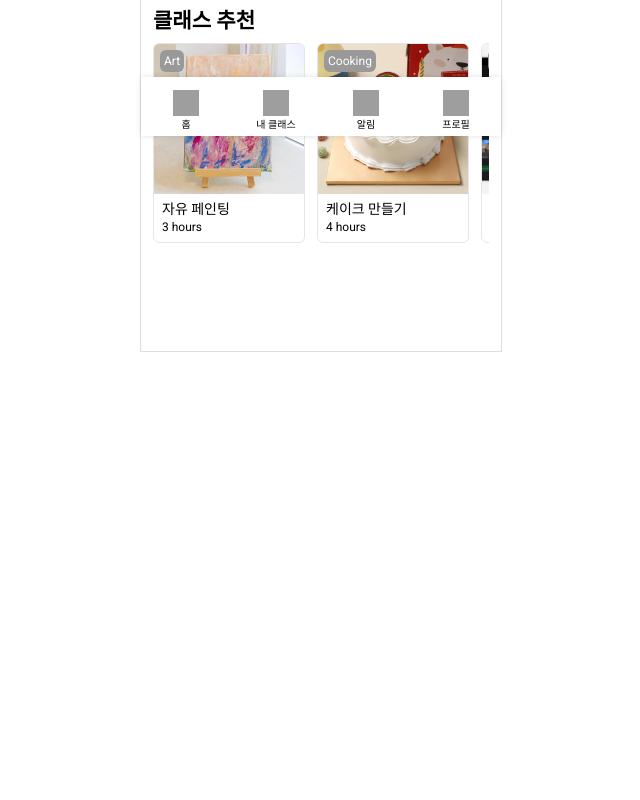
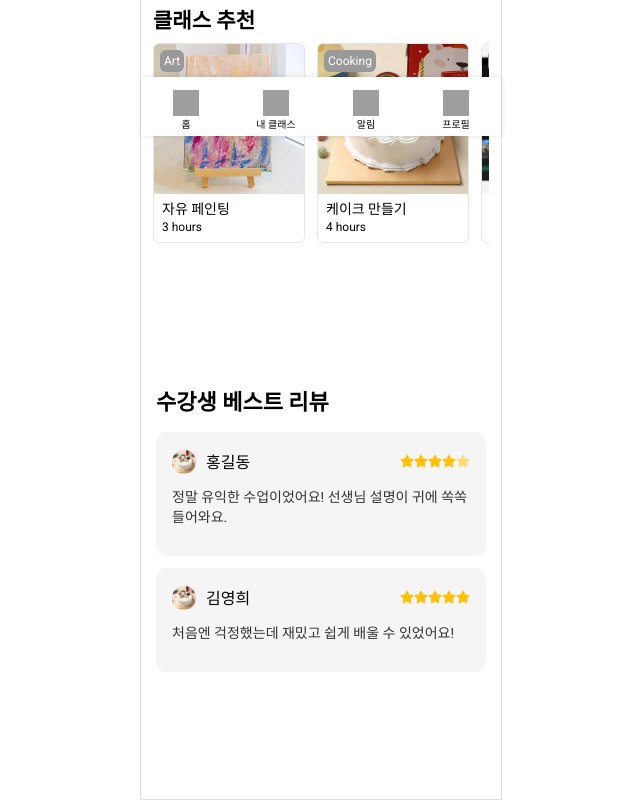
Before and after one commit to ehy0414/jju_9oorm_1_front, a React (Create React App) app: page /home in a window 1280 px wide. Shown: the part 664-1464 px from the top of the page, without its empty margins (319-959 px from the left). Before the commit the page ends 1016 px from the top, so only its background shows below. Built offline with nearby package versions, Linux system fonts and the light colour scheme; no server answers; grey boxes are pictures that could not be loaded; a web font is replaced by a local one.

Commit message:
design: 베스트 수강 리뷰 추가

```diff
--- a/package.json
+++ b/package.json
@@ -10,6 +10,7 @@
     "axios": "^1.9.0",
     "react": "^19.1.0",
     "react-dom": "^19.1.0",
+    "react-icons": "^5.5.0",
     "react-router-dom": "^7.6.0",
     "react-scripts": "5.0.1",
     "styled-components": "^6.1.18",
--- /dev/null
+++ b/src/modules/home/review/BestReviewSection.jsx
@@ -0,0 +1,119 @@
+import styled from "styled-components";
+import { FaStar } from "react-icons/fa";
+import img from "../images/cake.png";
+
+const SectionWrapper = styled.section`
+  padding: 15px;
+    margin-bottom: 100px;
+
+`;
+
+const Title = styled.h2`
+  font-size: 22px;
+  font-weight: bold;
+  margin-bottom: 16px;
+`;
+
+const ReviewCard = styled.div`
+  background-color: #f5f5f5;
+  border-radius: 10px;
+  padding: 16px;
+  margin-bottom: 12px;
+`;
+
+const TopRow = styled.div`
+  display: flex;
+  align-items: center;
+  justify-content: space-between;
+`;
+
+const Profile = styled.div`
+  display: flex;
+  align-items: center;
+`;
+
+const ProfileImg = styled.img`
+  width: 24px;
+  height: 24px;
+  border-radius: 50%;
+  margin-right: 10px;
+  margin-top: 2px;
+`;
+
+const Name = styled.span`
+  font-weight: 500;
+`;
+
+const Rating = styled.div`
+  display: flex;
+  align-items: center;
+  color: #ffc107;
+  font-size: 14px;
+`;
+
+const ReviewText = styled.p`
+  margin-top: 12px;
+  font-size: 14px;
+  color: #333;
+`;
+
+const reviews = [
+  {
+    id: 1,
+    name: "홍길동",
+    rating: 4.5,
+    text: "정말 유익한 수업이었어요! 선생님 설명이 귀에 쏙쏙 들어와요.",
+    profileImg: "https://via.placeholder.com/40"
+  },
+  {
+    id: 2,
+    name: "김영희",
+    rating: 5.0,
+    text: "처음엔 걱정했는데 재밌고 쉽게 배울 수 있었어요!",
+    profileImg: "https://via.placeholder.com/40"
+  }
+];
+
+export function BestReviewSection() {
+
+    const renderStars = (rating) => {
+    const stars = [];
+    const fullStars = Math.floor(rating); // 정수 부분
+    const hasHalfStar = rating % 1 >= 0.5; // 0.5 이상이면 반개
+
+    for (let i = 0; i < fullStars; i++) {
+        stars.push(<FaStar key={`full-${i}`} color="#ffc107" />);
+    }
+
+    if (hasHalfStar) {
+        stars.push(<FaStar key="half" color="#ffc107" style={{ opacity: 0.5 }} />);
+    }
+
+    // 나머지 빈 별 (최대 5개까지 맞추기)
+    const emptyStars = 5 - stars.length;
+    for (let i = 0; i < emptyStars; i++) {
+        stars.push(<FaStar key={`empty-${i}`} color="#e0e0e0" />);
+    }
+
+    return stars;
+    };
+
+
+  return (
+    <SectionWrapper>
+      <Title>수강생 베스트 리뷰</Title>
+      {reviews.map((review) => (
+        <ReviewCard key={review.id}>
+          <TopRow>
+            <Profile>
+              <ProfileImg src={img} alt={`프로필`} />
+              <Name>{review.name}</Name>
+            </Profile>
+                <Rating>{renderStars(review.rating)}</Rating>
+          </TopRow>
+          <ReviewText>{review.text}</ReviewText>
+        </ReviewCard>
+      ))}
+    </SectionWrapper>
+  );
+}
--- a/src/page/HomePage.jsx
+++ b/src/page/HomePage.jsx
@@ -6,6 +6,7 @@ import { ImageBanner } from "../modules/home/ImageBanner";
 import CategoryList from "../modules/home/category/CategoryList";
 import ClassList from "../modules/home/class/ClassList";
 import Footer from "../layout/footer/Footer";
+import { BestReviewSection } from "../modules/home/review/BestReviewSection";
 
 
 const SearchContainer = styled.main`
@@ -25,6 +26,7 @@ function HomePage() {
       <ImageBanner />
       <CategoryList/>
       <ClassList />
+      <BestReviewSection />
       <Footer />
     </SearchContainer>
   );
```
Also changed, not shown: 1 other file (tests, documents, lock files or other folders).
